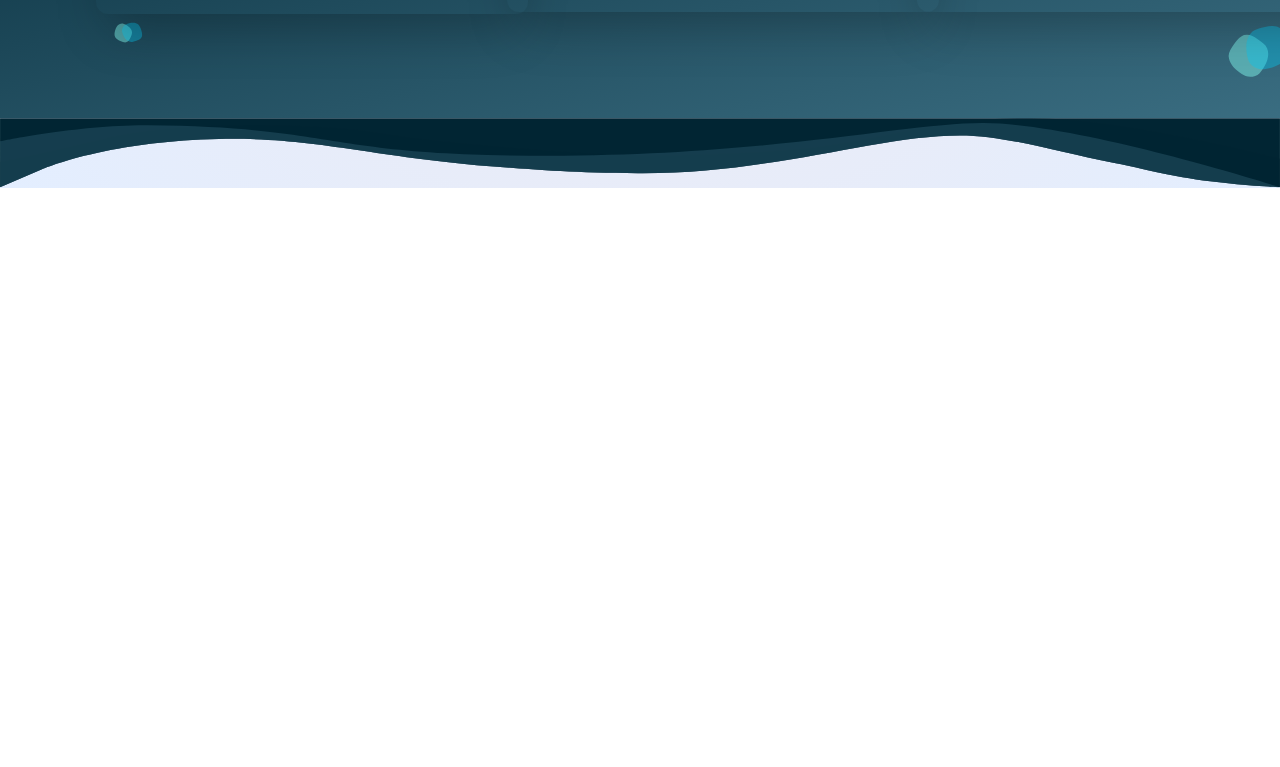
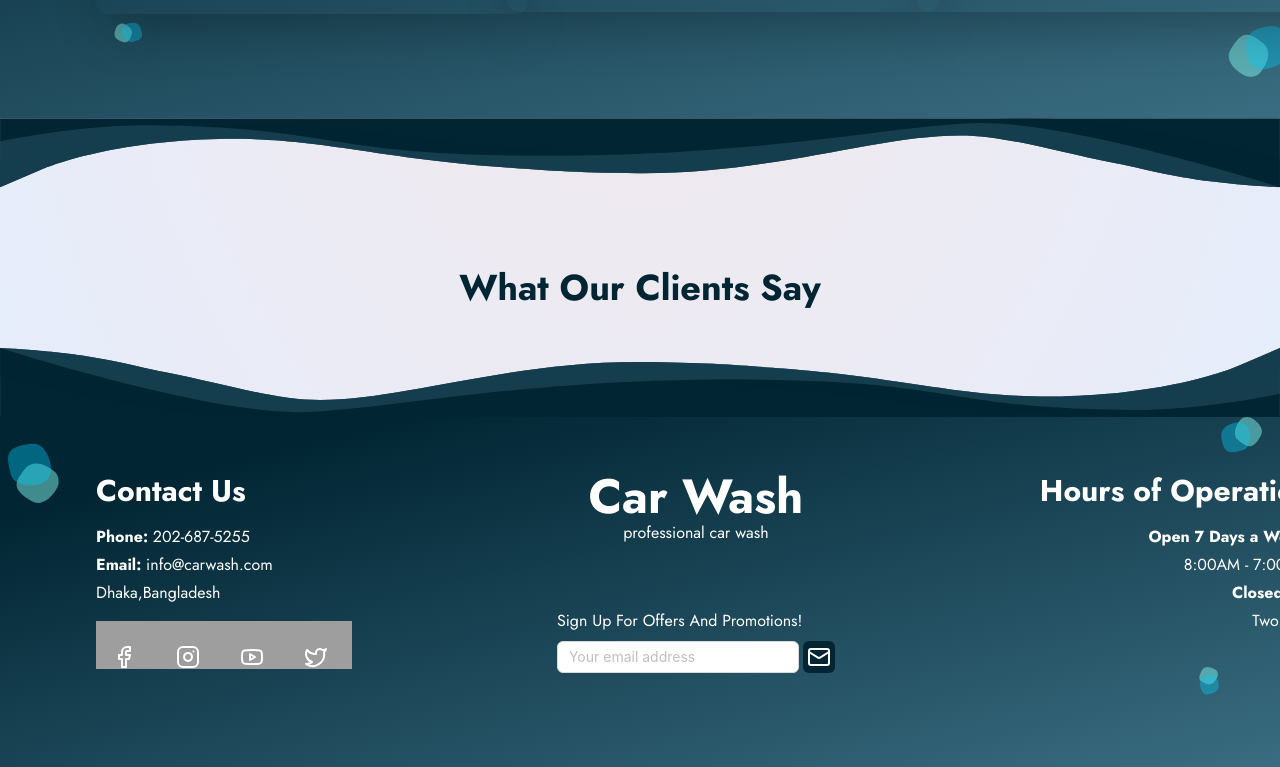
Before and after one commit to ashiqee/carwash-fontend, a React app: page / in a window 1280 px wide. Shown: the part 1353-2120 px from the top of the page. Before the commit the page ends 1541 px from the top, so only its background shows below. Built offline with nearby package versions, Linux system fonts and the light colour scheme; no server answers; grey boxes are pictures that could not be loaded; the HTML template or start-up script is replaced by a standard one.

Commit message:
footer design done

```diff
--- a/src/components/layout/MainLayout.tsx
+++ b/src/components/layout/MainLayout.tsx
@@ -1,5 +1,6 @@
 import { Outlet } from 'react-router-dom';
 import Navbar from '../shared/Navbar';
+import Footer from '../shared/Footer';
 
 
 const MainLayout = () => {
@@ -17,7 +18,7 @@ const isLoading =false;
 
 <Navbar/>
             <Outlet />
-
+        <Footer/>
 
             </div>
         )}
--- /dev/null
+++ b/src/components/shared/Footer.tsx
@@ -0,0 +1,84 @@
+import React from 'react';
+import Blue_waves from '../svg/Blue_waves';
+import Iconbg from '../ui/Iconbg';
+import { Facebook, Instagram, Mail, Twitch, Twitter, Youtube } from 'lucide-react';
+import { Input } from 'antd';
+
+const Footer = () => {
+  return (
+    <div>
+      <div className="relative">
+        <Blue_waves />
+        <div className="bg-button-gradient relative overflow-hidden  max-h-[350px]">
+          <img
+            className="hover:translate-x-5  overflow-hidden object-cover translate-x-2 duration-1000 hover:ease-in-out hover:duration-1000"
+            src="/src/assets/svg/bg.svg"
+            alt=""
+          />
+
+          <div className="absolute top-14 left-[5%] xl:px-8 flex justify-between  w-full 2xl:container 2xl:mx-auto text-white">
+            {/* contact us  */}
+            <div className="space-y-4">
+              <h3 className="text-3xl  font-bold">Contact Us</h3>
+              <div className="space-y-1">
+                <p>
+                  <span className="font-bold">Phone:</span> 202-687-5255
+                </p>
+                <p>
+                  <span className="font-bold">Email:</span> info@carwash.com
+                </p>
+                <p> Dhaka,Bangladesh</p>
+              </div>
+              <div className="flex">
+                <Iconbg icon={<Facebook />} />
+                <Iconbg icon={<Instagram />} />
+                <Iconbg icon={<Youtube />} />
+                <Iconbg icon={<Twitter />} />
+              </div>
+            </div>
+            {/* Company info  */}
+            <div className=" items-center  flex flex-col ">
+              <h3 className="text-5xl  font-bold">Car Wash</h3>
+              <p>professional car wash</p>
+
+
+           <div className='mt-16 space-y-2'>
+            <p>Sign Up For Offers And Promotions!</p>
+           <div className='flex gap-1 items-center'>
+            <Input type='email' placeholder='Your email address'/>
+            <div className='bg-primary p-1 rounded-md'>
+
+            <Mail className=' text-4xl '/>
+            </div>
+           </div>
+            </div>
+            </div>
+            {/* shedule us  */}
+            <div className="space-y-4 text-right">
+              <h3 className="text-3xl  font-bold">Hours of Operation</h3>
+              <div className="space-y-1 ">
+                <p
+                className="font-bold ">Open 7 Days a Week!
+                </p>
+                <p
+                className="font-normal"> 8:00AM - 7:00 PM
+                </p>
+                <p
+                className="font-bold">Closed on:
+                </p>
+                <p
+                className="font-normal"> Two Eids
+                </p>
+
+
+              </div>
+
+            </div>
+          </div>
+        </div>
+      </div>
+    </div>
+  );
+};
+
+export default Footer;
--- a/src/pages/(Frontend)/(home)/HomePage.tsx
+++ b/src/pages/(Frontend)/(home)/HomePage.tsx
@@ -1,6 +1,7 @@
 
 import Banner from './Section/Banner';
 import FeaturesSection from './Section/FeaturesSection';
+import ReviewSection from './Section/ReviewSection';
 import ServicesSection from './Section/ServicesSection';
 
 
@@ -14,6 +15,7 @@ const HomePage = () => {
       <Banner />
       <ServicesSection/>
       <FeaturesSection/>
+      <ReviewSection/>
     </div>
   );
 };
```
